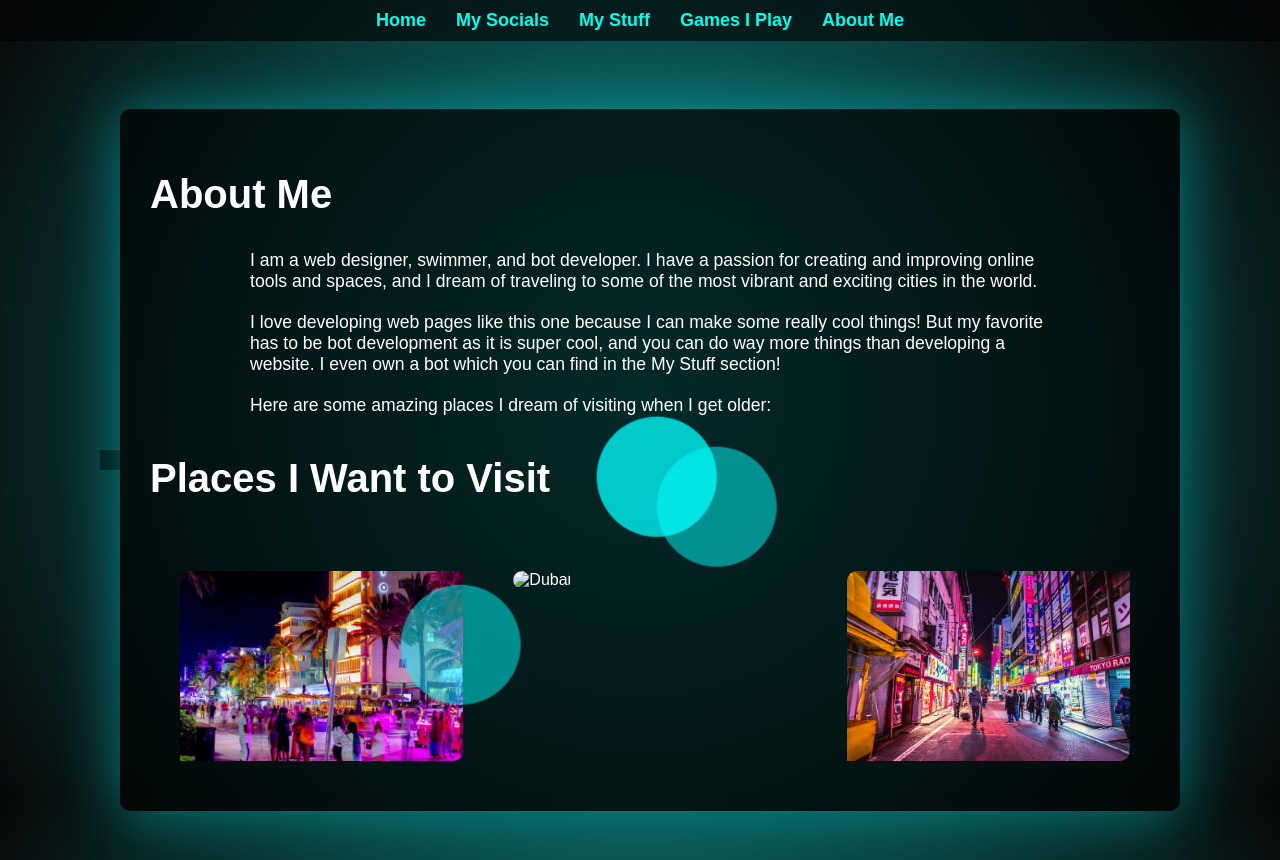
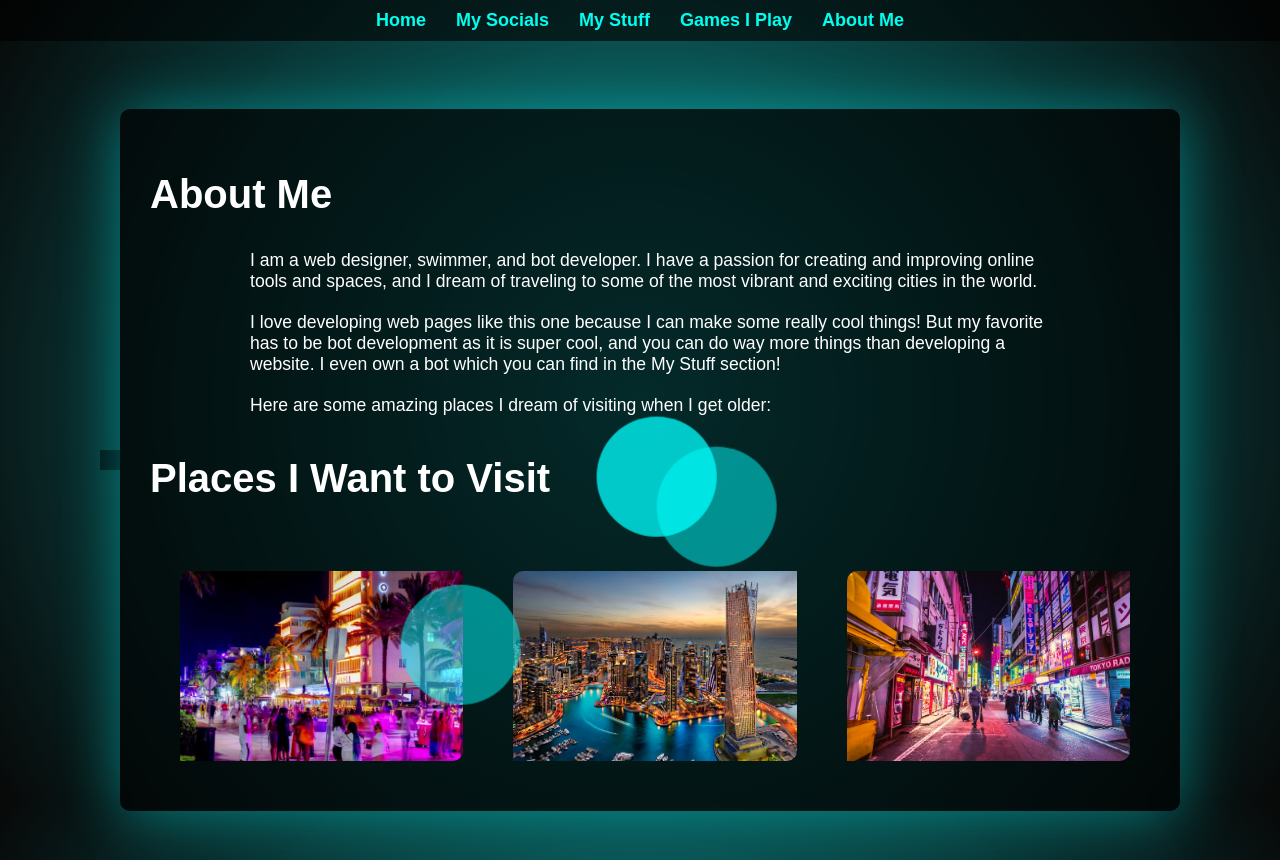
Before and after one commit to Swiftly-Fast/MyBio, a plain HTML site: page about.html in a window 1280 px wide. Drawn offline with Linux system fonts and the light colour scheme; files whose address does not match are found by name.

Commit message:
Update about.html

```diff
--- a/about.html
+++ b/about.html
@@ -235,7 +235,7 @@
 
                 <!-- Dubai -->
                 <div class="image-container">
-                    <img src="images/istockphoto-467829216-612x612.jpg" alt="Dubai">
+                    <img src="istockphoto-467829216-612x612.jpg" alt="Dubai">
                     <div class="tooltip">
                         <strong>Dubai</strong>
                         <p>Dubai is a luxurious city in the United Arab Emirates, recognized for its futuristic skyscrapers, desert safaris, and world-class shopping. The city is a symbol of innovation and grandeur, attracting millions of visitors each year.</p>
```
